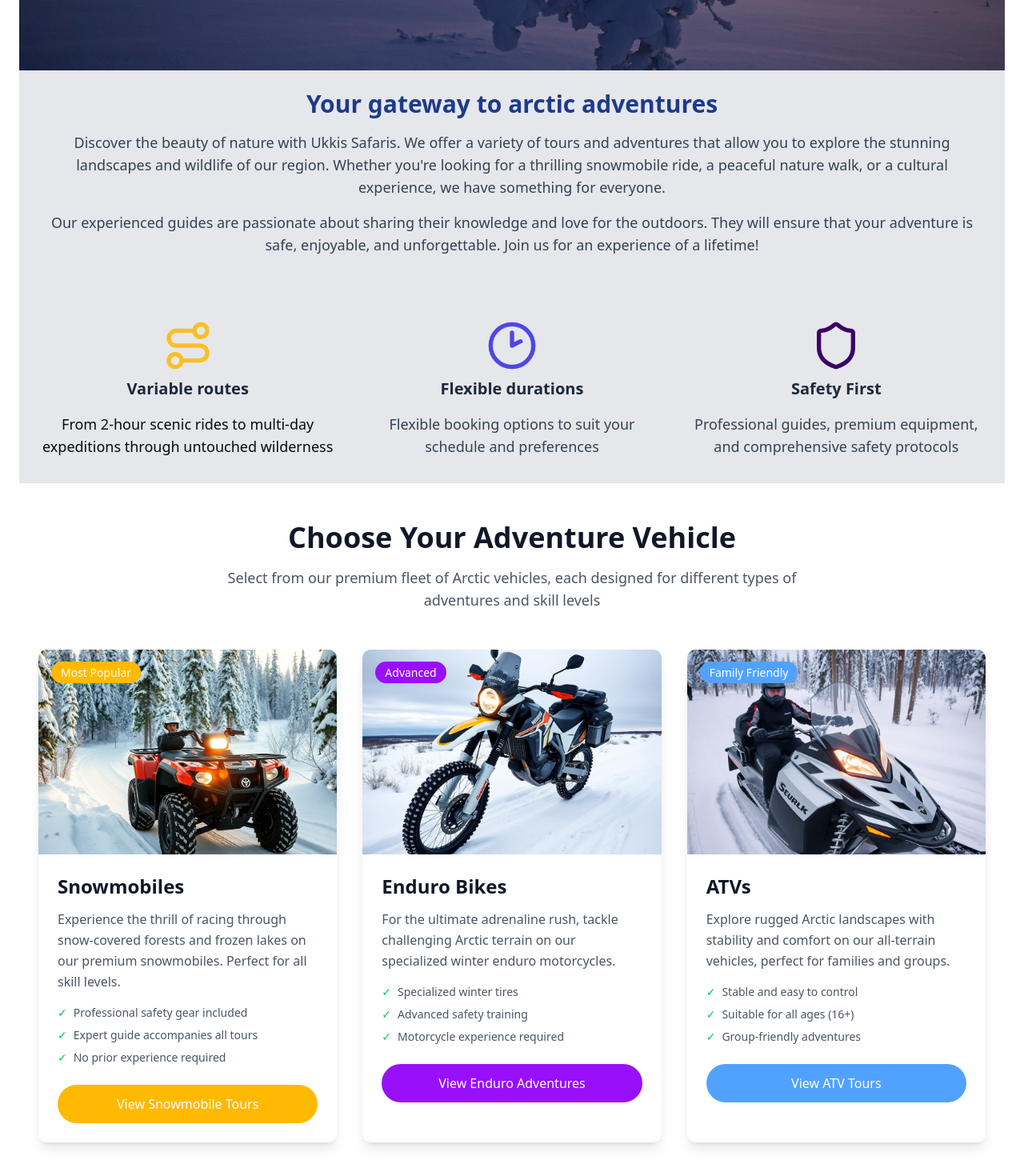
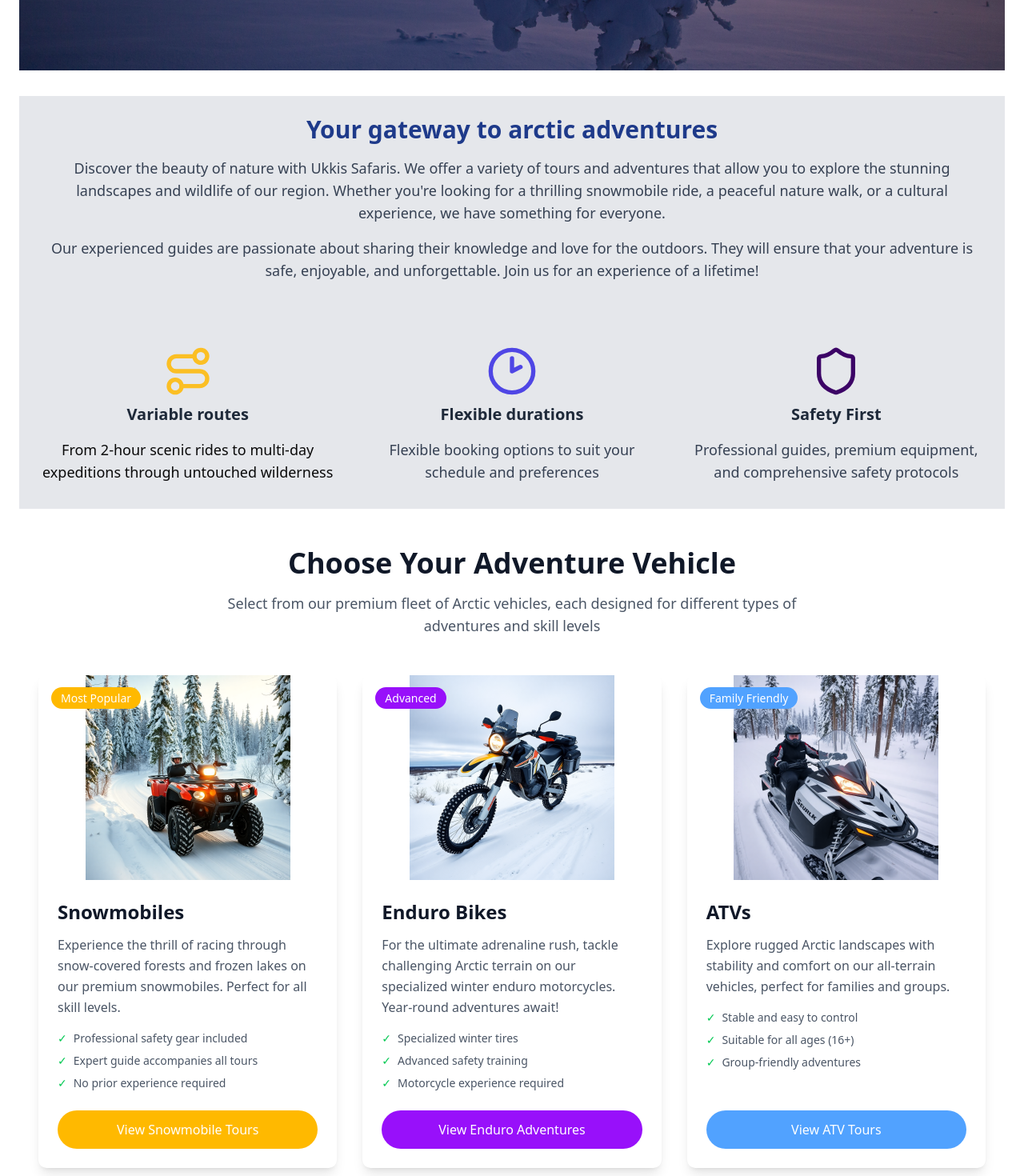
Before and after one commit to WaltteriWe/Ukkis-booking-system, a Next.js app in the folder frontend/: page / in a window 1280 px wide. Shown: the part 500-1970 px from the top of the page at 80% size. Built offline with nearby package versions, Linux system fonts and the light colour scheme.

Commit message:
improved styling on frontpage cards and paddings

```diff
--- a/frontend/src/app/page.tsx
+++ b/frontend/src/app/page.tsx
@@ -45,7 +45,7 @@ function Home() {
         </div>
       </div>
 
-      <div className=" mx-auto w-full p-6 bg-gray-200 text-center">
+      <div className=" mx-auto w-full p-6 bg-gray-200 text-center mt-8 space-y-2">
         <h1
           style={{ color: colors.primary }}
           className="text-3xl font-bold object-center "
@@ -55,8 +55,8 @@ function Home() {
         <p className="mt-4 text-lg text-gray-700">
           Discover the beauty of nature with Ukkis Safaris. We offer a variety
           of tours and adventures that allow you to explore the stunning
-          landscapes and wildlife of our region. Whether you&apos;re looking for a
-          thrilling snowmobile ride, a peaceful nature walk, or a cultural
+          landscapes and wildlife of our region. Whether you&apos;re looking for
+          a thrilling snowmobile ride, a peaceful nature walk, or a cultural
           experience, we have something for everyone.
         </p>
         <p className="mt-4 text-lg text-gray-700">
@@ -73,7 +73,9 @@ function Home() {
             style={{ color: colors.secondary }}
             className="h-16 w-16 mt-6 items-center"
           />
-          <h1 className="font-bold text-xl mt-2 text-gray-800">Variable routes</h1>
+          <h1 className="font-bold text-xl mt-2 text-gray-800">
+            Variable routes
+          </h1>
           <p style={{ colorScheme: colors.text }} className="mt-4 text-lg ">
             From 2-hour scenic rides to multi-day expeditions through untouched
             wilderness
@@ -84,16 +86,15 @@ function Home() {
             style={{ color: colors.accent }}
             className="h-16 w-16 mt-6 items-center"
           />
-          <h1 className="font-bold text-xl mt-2 text-gray-800">Flexible durations</h1>
+          <h1 className="font-bold text-xl mt-2 text-gray-800">
+            Flexible durations
+          </h1>
           <p className="mt-4 text-lg text-gray-700">
             Flexible booking options to suit your schedule and preferences
           </p>
         </div>
         <div className="flex flex-col items-center">
-          <Shield
-
-            className="h-16 w-16 mt-6 items-center text-purple-950"
-          />
+          <Shield className="h-16 w-16 mt-6 items-center text-purple-950" />
           <h1 className="font-bold text-xl mt-2 text-gray-800">Safety First</h1>
           <p className="mt-4 text-lg text-gray-700">
             Professional guides, premium equipment, and comprehensive safety
@@ -107,7 +108,8 @@ function Home() {
             Choose Your Adventure Vehicle
           </h2>
           <p className="text-lg text-gray-600 max-w-3xl mx-auto">
-            Select from our premium fleet of Arctic vehicles, each designed for different types of adventures and skill levels
+            Select from our premium fleet of Arctic vehicles, each designed for
+            different types of adventures and skill levels
           </p>
         </div>
         <div className="grid grid-cols-1 md:grid-cols-3 gap-8">
@@ -120,7 +122,7 @@ function Home() {
             features={[
               "Professional safety gear included",
               "Expert guide accompanies all tours",
-            "No prior experience required"
+              "No prior experience required",
             ]}
             buttonText="View Snowmobile Tours"
             buttonColor="bg-amber-400 hover:bg-amber-500"
@@ -128,7 +130,7 @@ function Home() {
           />
 
           <Card
-          description="For the ultimate adrenaline rush, tackle challenging Arctic terrain on our specialized winter enduro motorcycles."
+            description="For the ultimate adrenaline rush, tackle challenging Arctic terrain on our specialized winter enduro motorcycles. Year-round adventures await!"
             imageSrc="/images/enduro-bike.jpg"
             title="Enduro Bikes"
             badgeText="Advanced"
@@ -136,7 +138,7 @@ function Home() {
             features={[
               "Specialized winter tires",
               "Advanced safety training",
-            "Motorcycle experience required"
+              "Motorcycle experience required",
             ]}
             buttonText="View Enduro Adventures"
             buttonColor="bg-purple-600 hover:bg-purple-700"
@@ -152,19 +154,16 @@ function Home() {
             features={[
               "Stable and easy to control",
               "Suitable for all ages (16+)",
-            "Group-friendly adventures"
+              "Group-friendly adventures",
             ]}
             buttonText="View ATV Tours"
             buttonColor="bg-blue-400 hover:bg-blue-500"
             buttonHref="/tours/atv"
           />
         </div>
-
       </div>
 
-
       <SafetySection />
-
 
       <CTASection />
     </>
--- a/frontend/src/components/Card.tsx
+++ b/frontend/src/components/Card.tsx
@@ -13,35 +13,51 @@ type CardProps = {
   buttonHref?: string;
 };
 
-const Card = ({title, imageSrc, description, badgeText, badgeColor = "bg-amber-400", features, buttonText, buttonColor = "bg-amber-400 hover:bg-amber-500", buttonHref = "#"}: CardProps) => {
+const Card = ({
+  title,
+  imageSrc,
+  description,
+  badgeText,
+  badgeColor = "bg-amber-400",
+  features,
+  buttonText,
+  buttonColor = "bg-amber-400 hover:bg-amber-500",
+  buttonHref = "#",
+}: CardProps) => {
+  // Function to determine if buttonColor is a hex color or Tailwind class
+  const isHexColor = (color: string) => color.startsWith("#");
+
   return (
-    <div className="relative group cursor-pointer bg-white rounded-lg shadow-lg overflow-hidden">
+    <div className="relative group cursor-pointer bg-white rounded-lg shadow-lg overflow-hidden flex flex-col h-full">
       <div className="relative overflow-hidden">
         <Image
           src={imageSrc}
           alt={title}
           width={400}
           height={300}
-          className="w-full h-64 object-cover group-hover:scale-105 transition-transform duration-300"
+          className="w-full h-64 object-contain group-hover:scale-105 transition-transform duration-300"
         />
         {badgeText && (
           <div className="absolute top-4 left-4">
-            <span className={`${badgeColor} text-white px-3 py-1 rounded-full text-sm font-medium`}>
+            <span
+              className={`${badgeColor} text-white px-3 py-1 rounded-full text-sm font-medium`}
+            >
               {badgeText}
             </span>
           </div>
         )}
       </div>
-      <div className="p-6">
+      <div className="p-6 flex flex-col flex-grow">
         <h3 className="text-2xl font-bold text-gray-900 mb-3">{title}</h3>
-        <p className="text-gray-600 leading-relaxed mb-4">
-          {description}
-        </p>
+        <p className="text-gray-600 leading-relaxed mb-4">{description}</p>
 
         {features && (
-          <div className="mb-6 space-y-2">
+          <div className="mb-6 space-y-2 flex-grow">
             {features.map((feature, index) => (
-              <div key={index} className="flex items-center text-sm text-gray-600">
+              <div
+                key={index}
+                className="flex items-center text-sm text-gray-600"
+              >
                 <span className="text-green-500 mr-2">✓</span>
                 {feature}
               </div>
@@ -50,16 +66,25 @@ const Card = ({title, imageSrc, description, badgeText, badgeColor = "bg-amber-4
         )}
 
         {buttonText && (
+          <div className="mt-auto">
             <Link
               href={buttonHref}
-            className={`${buttonColor} text-white font-medium px-6 py-3 rounded-full transition-colors block text-center`}
+              className={
+                isHexColor(buttonColor)
+                  ? "text-white font-medium px-6 py-3 rounded-full transition-colors block text-center hover:opacity-90"
+                  : `${buttonColor} text-white font-medium px-6 py-3 rounded-full transition-colors block text-center`
+              }
+              style={
+                isHexColor(buttonColor) ? { backgroundColor: buttonColor } : {}
+              }
             >
               {buttonText}
             </Link>
+          </div>
         )}
       </div>
     </div>
-  )
-}
+  );
+};
 
 export default Card;
--- a/frontend/src/lib/constants.ts
+++ b/frontend/src/lib/constants.ts
@@ -1,19 +1,18 @@
 // src/lib/routes.ts
 
-
 export const routes = {
-  home: '/',
-  categories: '/categories',
-  bookings: '/bookings',
-  contact: '/contact',
+  home: "/",
+  categories: "/categories",
+  bookings: "/bookings",
+  contact: "/contact",
   //TODO: add other routes here if needed
 };
 
 export const colors = {
-  primary: '#1E3A8A', // Indigo-900
-  secondary: '#FBBF24', // Amber-400
-  accent: '#4F46E5', // Indigo-600
-  background: '#F9FAFB', // Gray-100
-  text: '#111827', // Gray-900
-
+  primary: "#1E3A8A", // Indigo-900
+  secondary: "#FBBF24", // Amber-400
+  accent: "#4F46E5", // Indigo-600
+  background: "#F9FAFB", // Gray-100
+  text: "#111827", // Gray-900
+  buttonColor: "#F59E0B", // Amber-500
 };
```
Lines whose indentation alone changed are shown as unchanged.
